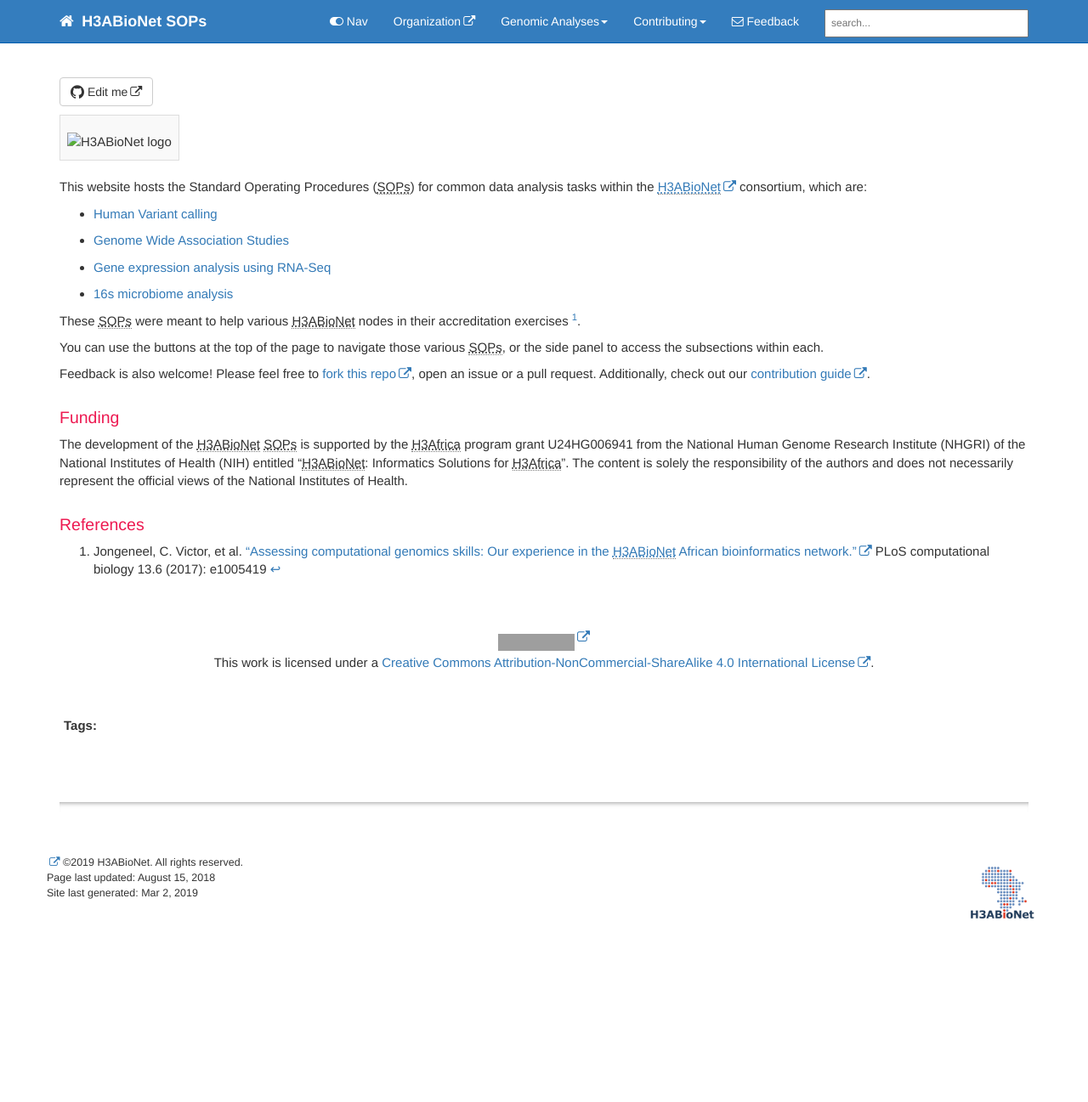
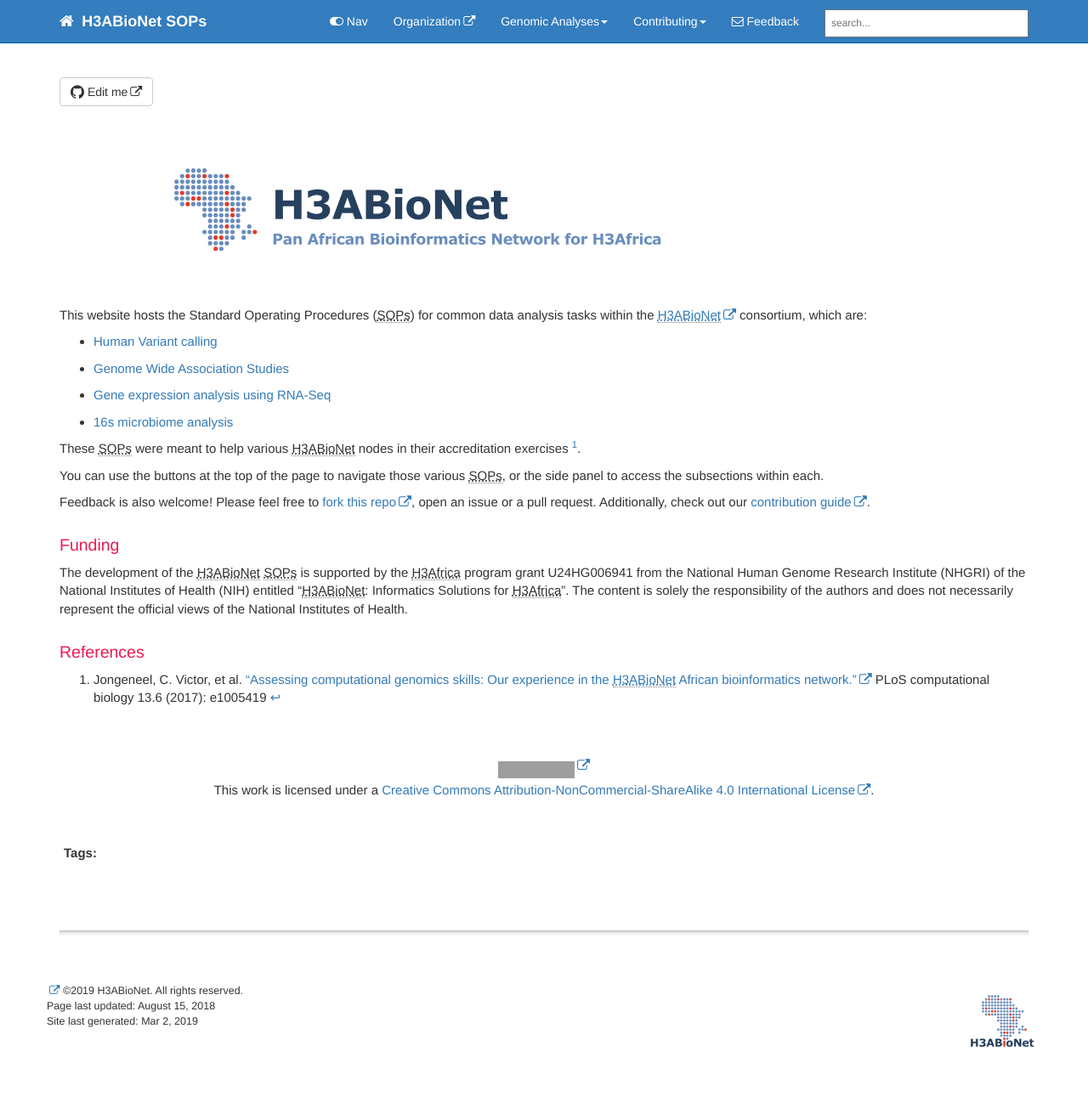
Before and after one commit to h3abionet/H3ABionet-SOPs, a Jekyll site: the page built from index.md, in a window 1280 px wide. Shown: the whole page at 85% size. Built offline with Jekyll 4.4.1, drawn with Linux system fonts in a browser that asks for light colours; nearby versions of some CDN libraries; comment, search, counter and statistics services are not loaded; before the commit the page ends 1146 px from its top, so only the background shows below that; grey boxes are pictures that could not be loaded.

Commit message:
add a large H3ABioNet logo to index

```diff
--- a/index.md
+++ b/index.md
@@ -11,7 +11,7 @@ permalink: index.html
 ---
 
 
-| ![H3ABioNet logo](assets/images/LOGO-HEADER.svg "image_tooltip") |
+ ![H3ABioNet logo](assets/images/LOGO-HEADER.svg "image_tooltip")
 
 This website hosts the Standard Operating Procedures (SOPs) for common data analysis tasks within the [H3ABioNet](https://h3abionet.org/) consortium, which are:
 
```
Also changed, not shown: assets/images/LOGO-HEADER.svg (added).
